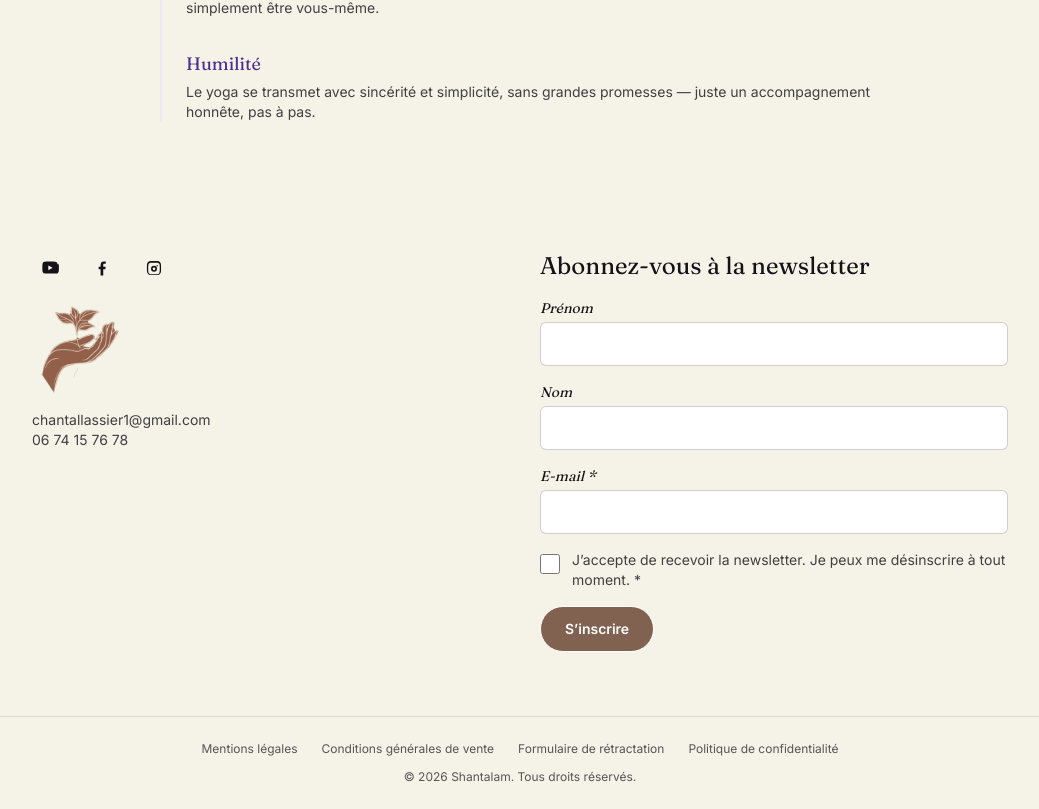
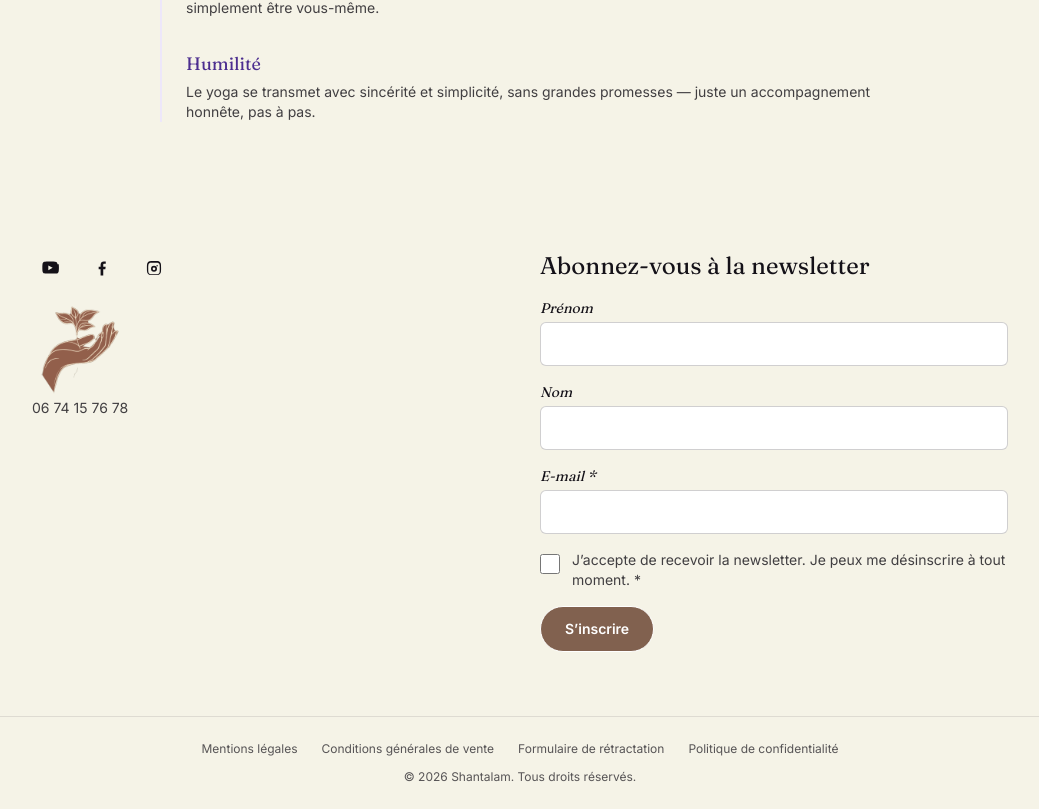
Before and after one commit to maxwelito-lgtm/YogaKunda, a Next.js app: page / in a window 1280 px wide. Shown: the part 3964-4773 px from the top of the page, without its empty margins (120-1159 px from the left). Built offline with nearby package versions, Linux system fonts and the light colour scheme.

Commit message:
Adresse e-mail corrigée et retirée de l'affichage public

```diff
--- a/components/Footer.tsx
+++ b/components/Footer.tsx
@@ -24,7 +24,6 @@ export default function Footer() {
             alt={site.nom}
             className="mx-auto h-24 w-24 object-contain sm:mx-0"
           />
-          <p className="mt-3 text-sm text-encre/80">{site.email}</p>
           <p className="text-sm text-encre/80">{site.telephone}</p>
         </div>
 
--- a/site.config.ts
+++ b/site.config.ts
@@ -8,7 +8,7 @@ export const site = {
   accroche: "Retrouvez l'harmonie intérieure",
   ville: "", // TODO
   adresse: "[adresse du studio]", // TODO
-  email: "chantallassier1@gmail.com",
+  email: "shantalam-yoga@outlook.fr",
   telephone: "06 74 15 76 78",
   reseaux: {
     youtube: "#",
```
